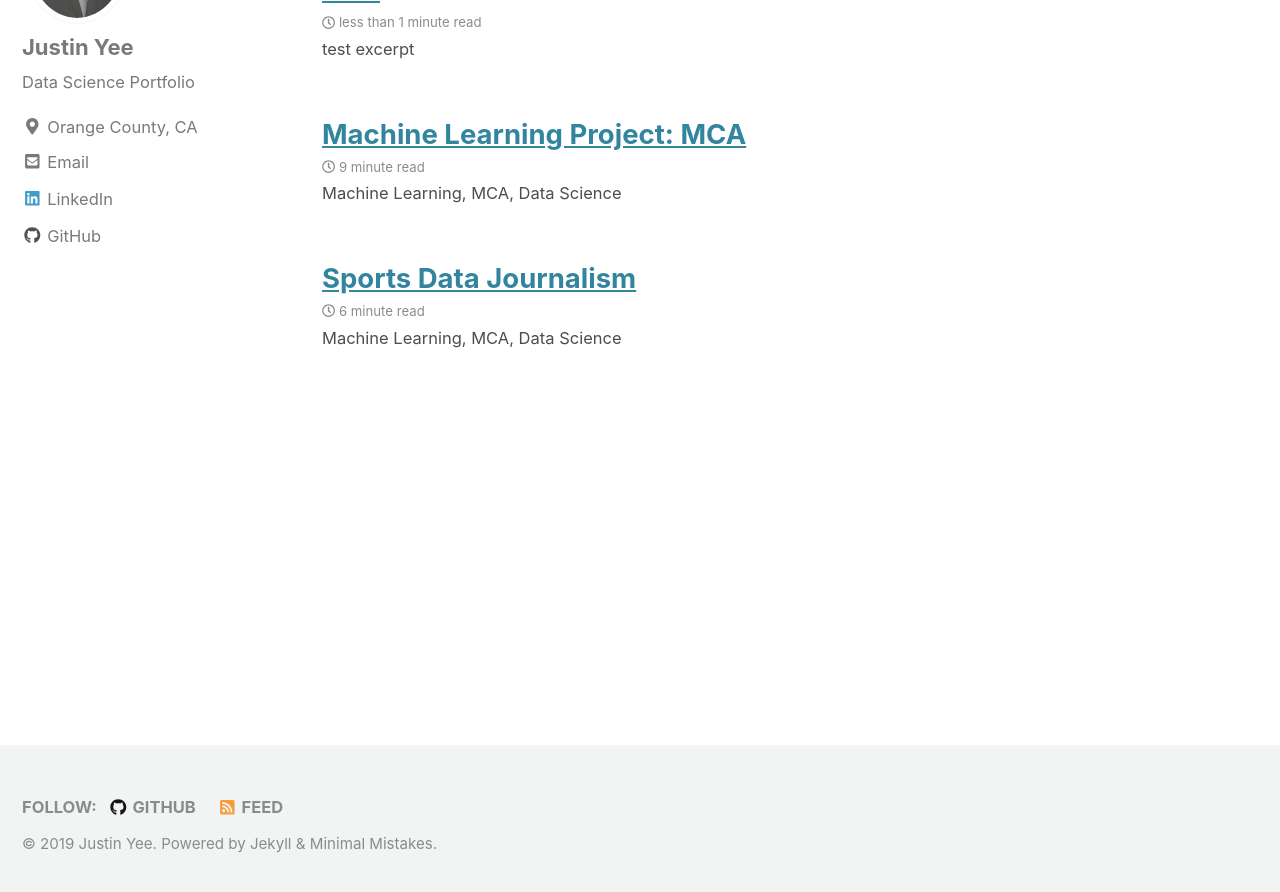
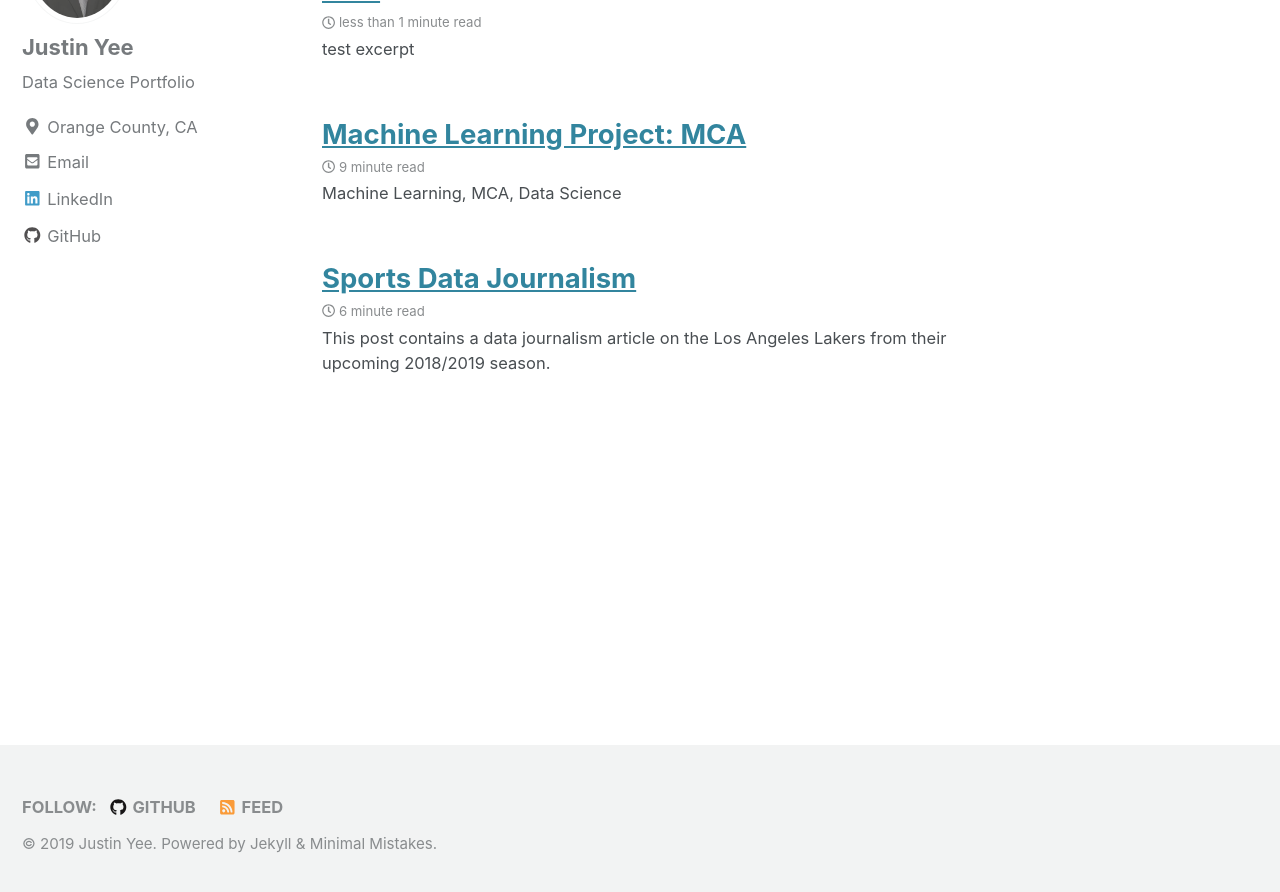
Before and after one commit to jgyee/jgyee.github.io, a Jekyll site: the page built from index.html, in a window 1280 px wide and 900 px high, scrolled down 906 px. Shown: the top 892 px of the window. Built offline with Jekyll 4.4.1, drawn with Linux system fonts in a browser that asks for light colours; cached includes are drawn as plain includes; nearby versions of some CDN libraries; the list of posts is cut into pages by our own code.

Commit message:
Small changes to Lakers Article post

```diff
--- a/_posts/2018-10-25-lakers.md
+++ b/_posts/2018-10-25-lakers.md
@@ -4,14 +4,15 @@ date: 2019-06-10
 tags: [Data Journalism, Lakers]
 header:
   image: "/images/danapointharbor.jpg"
-excerpt: "Machine Learning, MCA, Data Science"
+excerpt: "This post contains a data journalism article on the Los Angeles Lakers from their upcoming 2018/2019 season."
 mathjax: true
 ---
 
-#Keys to Success for the Young Lakers Core
+# Keys to Success for the Young Lakers Core
+
 By Justin Yee • 03 Dec 2018 • 6 min read
 
-This article is also posted at https://www.bruinsportsanalytics.com/youngcore.
+This article is also posted at [(https://www.bruinsportsanalytics.com/youngcore)](https://www.bruinsportsanalytics.com/youngcore).
 
 
 With Lebron coming to Los Angeles, the expectations surrounding the Lakers haven't been this high since the Kobe Bryant, Dwight Howard, and Steve Nash team-up. After missing the playoffs for blank consecutive years, the Lakers look to make a playoff run and possibly contend for a championship title with the addition of the NBA's most prominent star. In addition to Lebron James, the Lakers added notable veterans such as Rajon Rondo, Javale McGee, and Lance Stephenson. However, the Lakers remain at their core a very young team, with blossoming players with high potentials. These young players who look to be the future of the franchise are Brandon Ingram, Kyle Kuzma, Josh Hart, and Lonzo Ball. In this article, I will focus on these young players, analyzing their individual game log data I retrieved from Basketball-Reference.com and using John Hollinger's Game Score statistic as a metric in determining the success each player had the last 2017-18 season in each game they played in. Game Score is a more complex metric that was designed to roughly estimate the success of a player's single game. If you are interested in knowing how Game Score is exactly calculated, you can find the information in this link. My goal in analyzing this data is to highlight the strengths and weaknesses of each player from the perspective of exactly how each succeeded relative to their average performances of the season.
```
